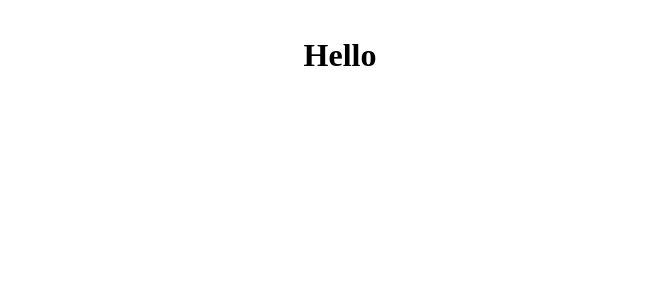
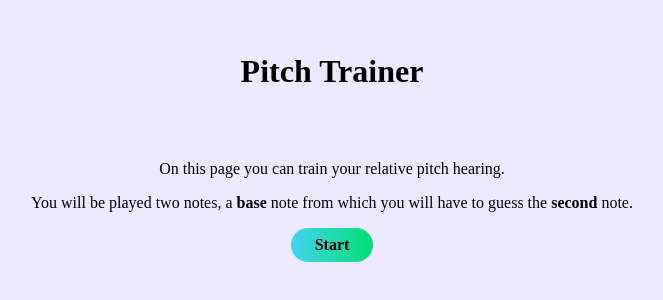
Before and after one commit to boxandav/pitch-trainer, a Vue app in the folder front-end/: page / in a window 1280 px wide. Shown: the top 300 px of the page, without its empty margins (308-971 px from the left). Built offline with nearby package versions, Linux system fonts and the light colour scheme; a web font is replaced by a local one.

Commit message:
created base for index page

```diff
--- /dev/null
+++ b/front-end/src/components/RoundedButton.vue
@@ -0,0 +1,28 @@
+<script setup lang="ts">
+const props = defineProps<{
+    innerText: string
+}>();
+</script>
+
+<template>
+    <div class="rounded-button">
+        {{ props.innerText }}
+    </div>
+</template>
+
+<style scoped>
+.rounded-button {
+    border-radius: 1.5rem;
+    padding: 0.5rem 1.5rem;
+    font-weight: 600;
+    background: linear-gradient(to right, #42D3F2, #05DF72);
+    width: fit-content;
+    outline: 2px solid transparent;
+    transition: outline 0.3s ease;
+    cursor: pointer;
+    display: inline-block;
+}
+.rounded-button:hover {
+    outline: 2px solid #53EAFD;
+}
+</style>
--- a/front-end/src/pages/HomePage.vue
+++ b/front-end/src/pages/HomePage.vue
@@ -1,16 +1,39 @@
 <script setup>
+import RoundedButton from "../components/RoundedButton.vue";
 </script>
 
 <template>
-    <div class="heading-wrapper">
-        <h1>Hello</h1>
+    <div class="homepage-content">
+        <div class="heading-wrapper">
+            <h1>Pitch Trainer</h1>
+        </div>
+        <div class="main-wrapper">
+            <p>On this page you can train your relative pitch hearing.</p>
+            <p>You will be played two notes, a <b>base</b> note from which you will have to guess the <b>second</b> note.</p>
+            <RoundedButton inner-text="Start"/>
+        </div>
     </div>
 </template>
 
 <style scoped>
+.homepage-content {
+    width: 100%;
+    display: flex;
+    flex-direction: column;
+    gap: 1rem;
+    align-items: center;
+    box-sizing: border-box;
+    padding: 1rem;
+}
 .heading-wrapper {
     width: 100%;
     padding: 0.5rem;
     text-align: center;
 }
+.main-wrapper {
+    width: 100%;
+    max-width: 800px;
+    padding: 0.5rem;
+    text-align: center;
+}
 </style>
--- a/front-end/src/style.css
+++ b/front-end/src/style.css
@@ -136,5 +136,7 @@
 
 /* other components */
 body {
+    text-align: center;
+    background-color: #EDE9FE;
     font-family: "Montserrat";
 }
```
